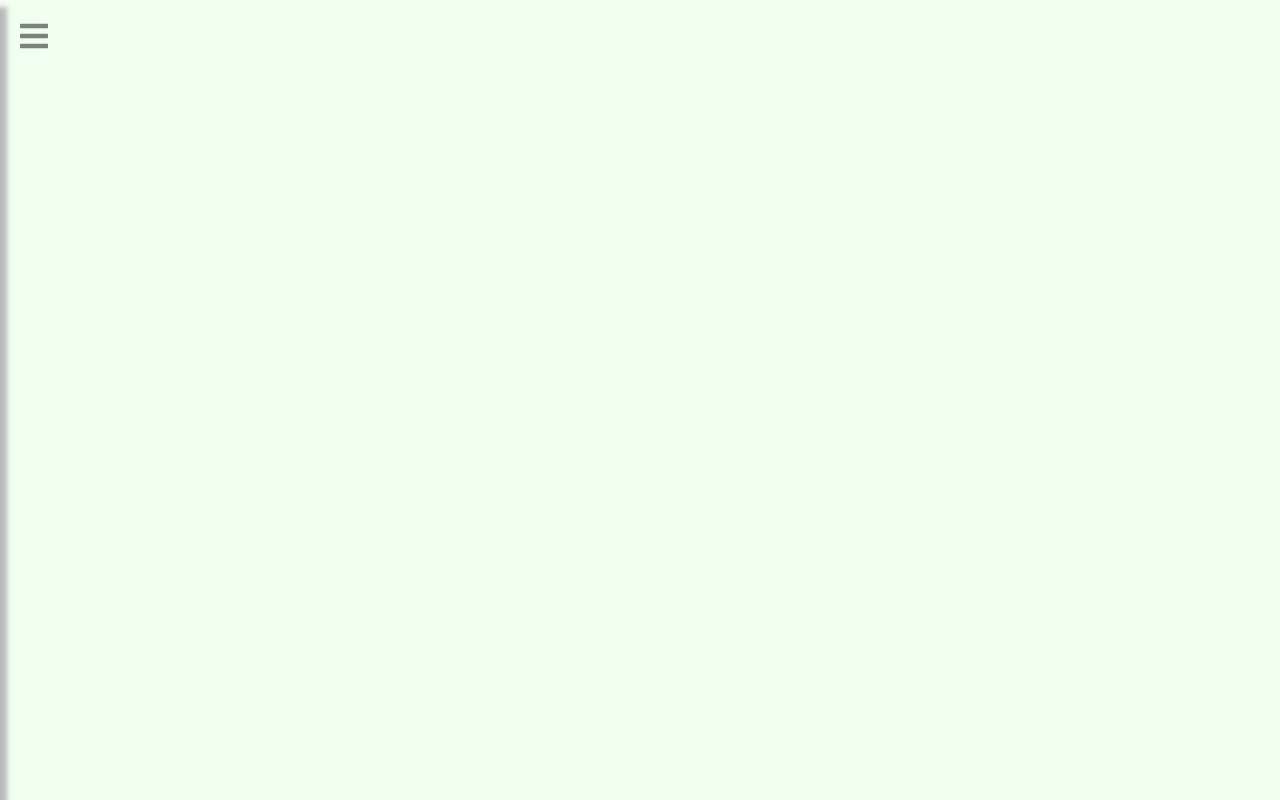
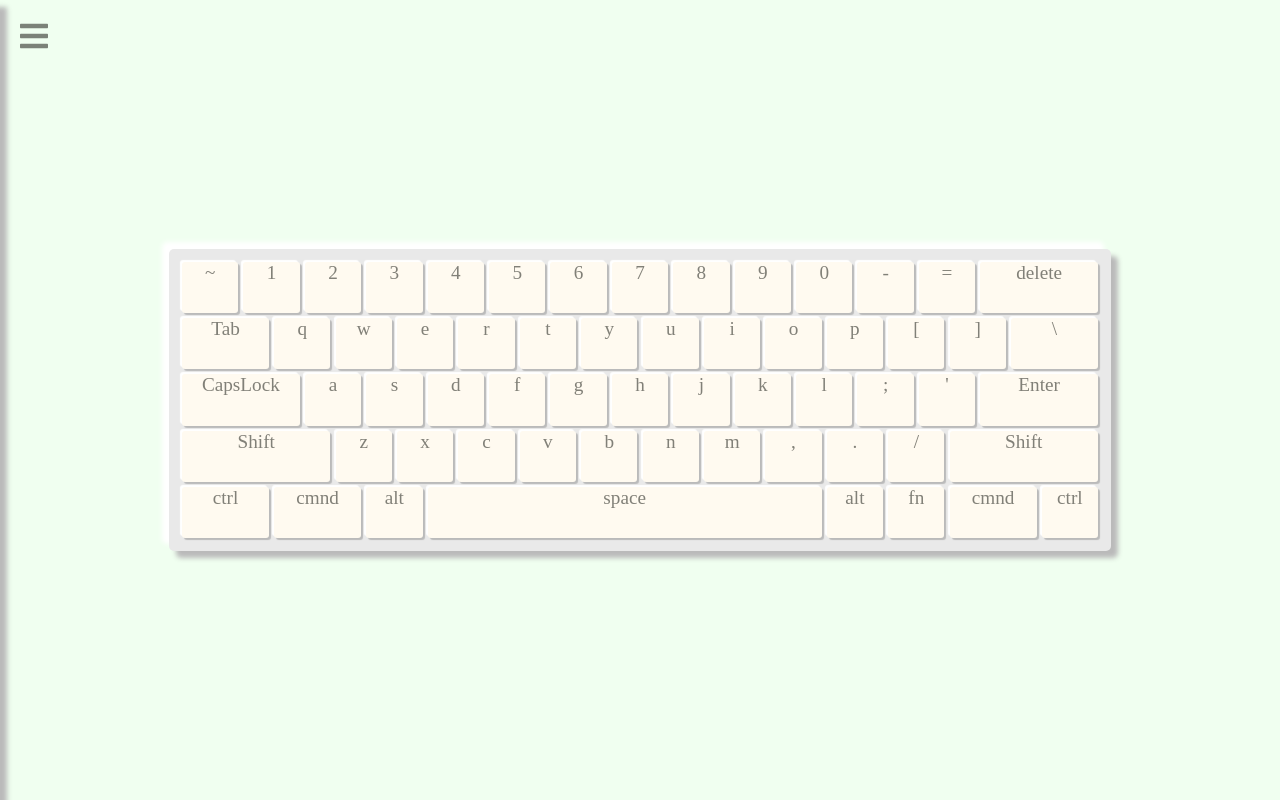
Before and after one commit to VitaliyMurashko/react-typescript-playground, a React (Create React App) app: page /keyboard in a window 1280 px wide. Built offline with nearby package versions, Linux system fonts and the light colour scheme.

Commit message:
create template keyboard component

```diff
--- a/package.json
+++ b/package.json
@@ -13,11 +13,13 @@
     "@types/jest": "^24.0.0",
     "@types/node": "^12.0.0",
     "@types/react-router-dom": "^5.1.4",
+    "@types/styled-components": "^5.1.0",
     "node-sass": "^4.13.1",
     "react": "^16.13.1",
     "react-dom": "^16.13.1",
     "react-router-dom": "^5.1.2",
     "react-scripts": "3.4.1",
+    "styled-components": "^5.1.1",
     "typescript": "~3.7.2"
   },
   "scripts": {
--- /dev/null
+++ b/src/components/Keyboard/Buttons.ts
@@ -0,0 +1,246 @@
+export const Buttons = [
+    {
+        value:'~',
+        size: 2
+    },
+    {
+        value:'1',
+        size:2
+    },
+    {
+        value:'2',
+        size:2
+    },
+    {
+        value:'3',
+        size:2
+    },
+    {
+        value:'4',
+        size:2
+    },
+    {
+        value:'5',
+        size:2
+    },
+    {
+        value:'6',
+        size:2
+    },
+    {
+        value:'7',
+        size:2
+    },
+    {
+        value:'8',
+        size:2
+    },
+    {
+        value:'9',
+        size:2
+    },
+    {
+        value:'0',
+        size:2
+    },
+    {
+        value:'-',
+        size:2
+    },
+    {
+        value:'=',
+        size:2
+    },
+    {
+        value:'delete',
+        size:4
+    },
+    {
+        value:'Tab',
+        size:3
+    },
+    {
+        value:'q',
+        size:2
+    },
+    {
+        value:'w',
+        size:2
+    },
+    {
+        value:'e',
+        size:2
+    },
+    {
+        value:'r',
+        size:2
+    },
+    {
+        value:'t',
+        size:2
+    },
+    {
+        value:'y',
+        size:2
+    },
+    {
+        value:'u',
+        size:2
+    },
+    {
+        value:'i',
+        size:2
+    },
+    {
+        value:'o',
+        size:2
+    },
+    {
+        value:'p',
+        size:2
+    },
+    {
+        value:'[',
+        size:2
+    },
+    {
+        value:']',
+        size:'2'
+    },
+    {
+        value:'\\',
+        size:3
+    },
+    {
+        value:'CapsLock',
+        size:4
+    },
+    {
+        value:'a',
+        size:2
+    },
+    {
+        value:'s',
+        size:2
+    },
+    {
+        value:'d',
+        size:2
+    },
+    {
+        value:'f',
+        size:2
+    },
+    {
+        value:'g',
+        size:2
+    },
+    {
+        value:'h',
+        size:2
+    },
+    {
+        value:'j',
+        size:2
+    },
+    {
+        value:'k',
+        size:2
+    },
+    {
+        value:'l',
+        size:2
+    },
+    {
+        value:';',
+        size:2
+    },
+    {
+        value:"'",
+        size:2
+    },
+    {
+        value:'Enter',
+        size:4
+    },
+    {
+        value:'Shift',
+        size:5
+    },
+    {
+        value:'z',
+        size:2
+    },
+    {
+        value:'x',
+        size:2
+    },
+    {
+        value:'c',
+        size:2
+    },
+    {
+        value:'v',
+        size:2
+    },
+    {
+        value:'b',
+        size:2
+    },
+    {
+        value:'n',
+        size:2
+    },
+    {
+        value:'m',
+        size:2
+    },
+    {
+        value:',',
+        size:2
+    },
+    {
+        value:'.',
+        size:2
+    },
+    {
+        value:'/',
+        size:2
+    },
+    {
+        value:'Shift',
+        size:5
+    },
+    {
+        value:'ctrl',
+        size:3
+    },
+    {
+        value:'cmnd',
+        size:3
+    },
+    {
+        value:'alt',
+        size:2
+    },
+    {
+        value:'space',
+        size:13
+    },
+    {
+        value:'alt',
+        size:2
+    },
+    {
+        value:'fn',
+        size:2
+    },
+    {
+        value:'cmnd',
+        size:3
+    },
+    {
+        value:'ctrl',
+        size:2
+    },
+]
--- a/src/components/Keyboard/Key.tsx
+++ b/src/components/Keyboard/Key.tsx
@@ -1,8 +1,28 @@
 import React from 'react';
+import styled from 'styled-components';
 
-const Key = () => {
+type Custom = {
+    size?: any
+  }
+
+const KeyInput = styled.div<Custom>`
+grid-column: span ${props => props.size};
+font-size:1.5vw;
+align-self: auto;
+text-align:center;
+background-color: floralwhite;
+border-radius:3px;
+box-shadow: 2px 2px 1px #bababa, -2px -2px 1px #ffffff;
+`
+
+type buttonType = {
+    value:string,
+    size:any
+}
+
+const Key:React.SFC<buttonType> = (props) => {
     return (
-        <input type="button"/>
+    <KeyInput size={props.size}>{props.value}</KeyInput>
     )
 }
 
--- a/src/components/Keyboard/Keyboard.tsx
+++ b/src/components/Keyboard/Keyboard.tsx
@@ -1,10 +1,11 @@
 import React from 'react';
-import Container from '../Container/Container'
+import Container from '../Container/Container';
+import KeyboardBase from './KeyboardBase'
 
 const Keyboard  = () => {
     return(
     <Container BgColor="honeydew">
-
+        <KeyboardBase></KeyboardBase>
     </Container>
     )
 }
--- a/src/components/Keyboard/KeyboardBase.tsx
+++ b/src/components/Keyboard/KeyboardBase.tsx
@@ -1,9 +1,26 @@
 import React from 'react';
+import styled from 'styled-components';
+import Key from './Key';
+import {Buttons} from './Buttons';
+
+const Container = styled.div`
+display: grid;
+grid-template-columns: repeat(30, 2vw);
+grid-template-rows: repeat(5, 4vw);
+grid-gap: 0.4vw;
+background: #e9e9e9;
+color: rgba(33, 36, 29, 0.568);
+box-shadow: 7px 7px 5px #bababa, -7px -7px 5px #fff;
+border-radius: 5px;
+padding:1vw;
+`
 
 const KeyboardBase = () => {
 
     return (
-        <div></div>
+        <Container>
+            {Buttons.map(button => <Key value={button.value} size={button.size}/>)}
+        </Container>
     )
 }
 
```
Also changed, not shown: 2 other files (tests, documents, lock files or other folders).
